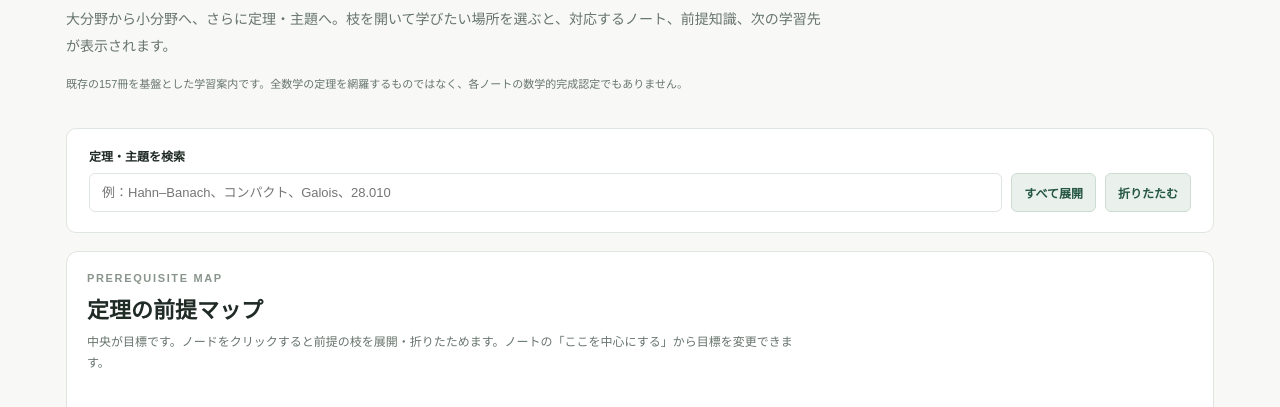
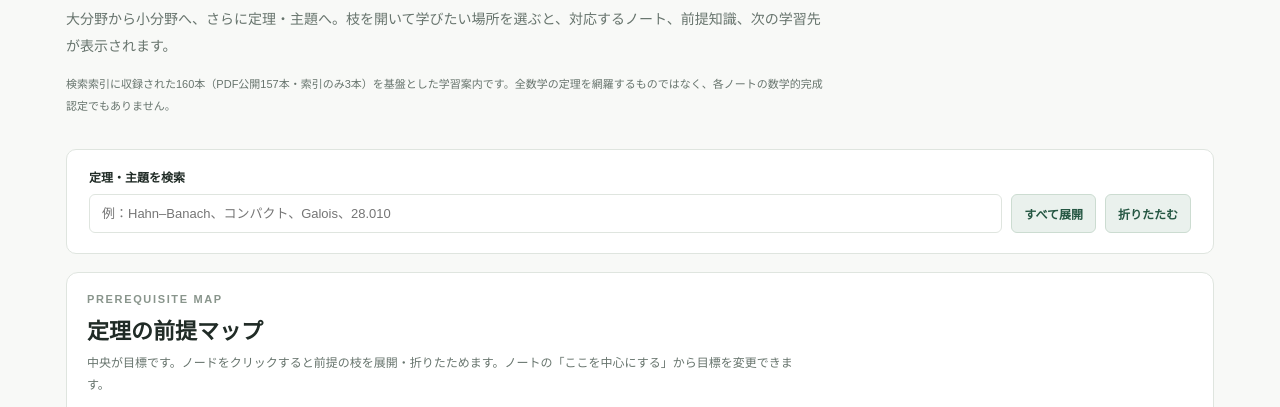
Before and after one commit to HaWkoods/giconrad-site, a plain HTML site: page roadmap.html in a window 1280 px wide. Shown: the part 360-767 px from the top of the page. Drawn offline with Linux system fonts and the light colour scheme.

Commit message:
Integrate bilingual mathematical search, evidence-based relations and 160-note catalog

```diff
--- a/roadmap.html
+++ b/roadmap.html
@@ -1,6 +1,6 @@
 <!doctype html>
 <html lang="ja"><head><meta charset="utf-8"><meta name="viewport" content="width=device-width, initial-scale=1">
-<meta name="description" content="数学の主要定理と157冊のノートを分野から段階的にたどる学習ロードマップ。">
+<meta name="description" content="数学の主要定理と160本のノートを分野から段階的にたどる学習ロードマップ。">
 <title>主要定理ロードマップ | 擬コンラット</title>
 <link rel="stylesheet" href="./assets/style.css"><link rel="stylesheet" href="./assets/roadmap.css">
 <script defer src="./assets/radial-map.js"></script><script defer src="./assets/roadmap.js"></script></head>
@@ -11,7 +11,7 @@
 <div class="mapHero"><div class="eyebrow">EXPLORE MATHEMATICS</div>
 <h1>数学の地図を、<br><em>定理から辿る。</em></h1>
 <p>大分野から小分野へ、さらに定理・主題へ。枝を開いて学びたい場所を選ぶと、対応するノート、前提知識、次の学習先が表示されます。</p>
-<p class="mapFine">既存の157冊を基盤とした学習案内です。全数学の定理を網羅するものではなく、各ノートの数学的完成認定でもありません。</p></div>
+<p class="mapFine">検索索引に収録された160本（PDF公開157本・索引のみ3本）を基盤とした学習案内です。全数学の定理を網羅するものではなく、各ノートの数学的完成認定でもありません。</p></div>
 <div class="mapToolbar"><label for="roadmapSearch">定理・主題を検索</label><div class="mapSearchRow"><input id="roadmapSearch" type="search" placeholder="例：Hahn–Banach、コンパクト、Galois、28.010"><button id="roadmapExpand" type="button">すべて展開</button><button id="roadmapCollapse" type="button">折りたたむ</button></div></div>
 <section id="radialSection" class="radialSection" hidden aria-labelledby="radialHeading">
 <div class="radialTop">
```
